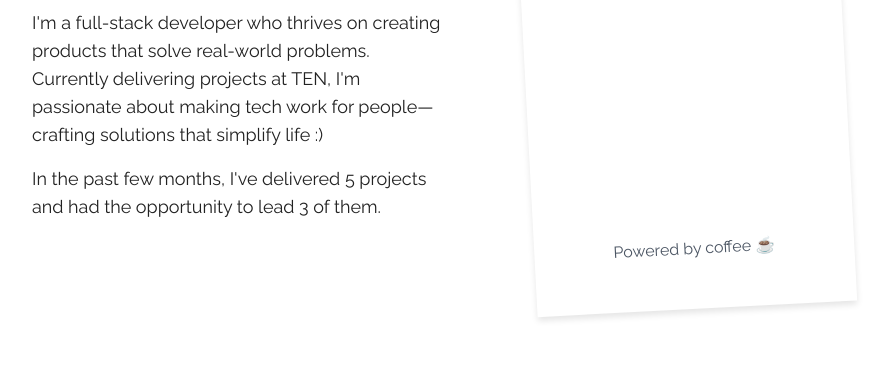
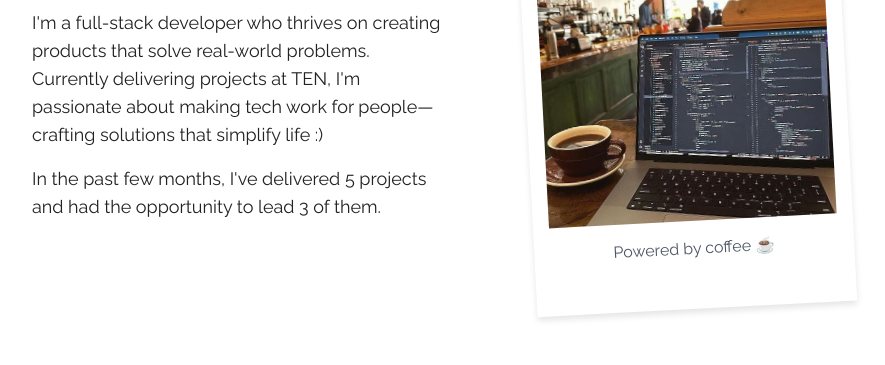
Before and after one commit to parthkaul-bit/portfolio, a plain HTML site: page about.html in a window 1280 px wide. Shown: the part 147-512 px from the top of the page, without its empty margins (176-1061 px from the left). Drawn offline with nearby package versions, Linux system fonts and the light colour scheme.

Commit message:
typo fix

```diff
--- a/about.html
+++ b/about.html
@@ -93,8 +93,11 @@
           <div
             class="polaroid-1 polaroid order-1 md:order-2 mx-auto w-full max-w-xs"
           >
-            <img src=./public/cafe.jpeg" alt="Developer at work" class="w-full
-            h-48 sm:h-64 object-cover mb-4" />
+            <img
+              src="./public/cafe.jpeg"
+              alt="Developer at work"
+              class="w-full h-48 sm:h-64 object-cover mb-4"
+            />
             <p class="text-center text-gray-600">Powered by coffee ☕️</p>
           </div>
         </div>
```
